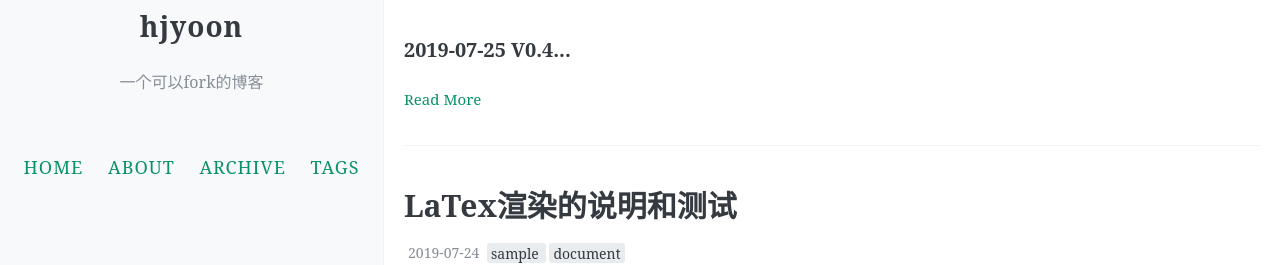
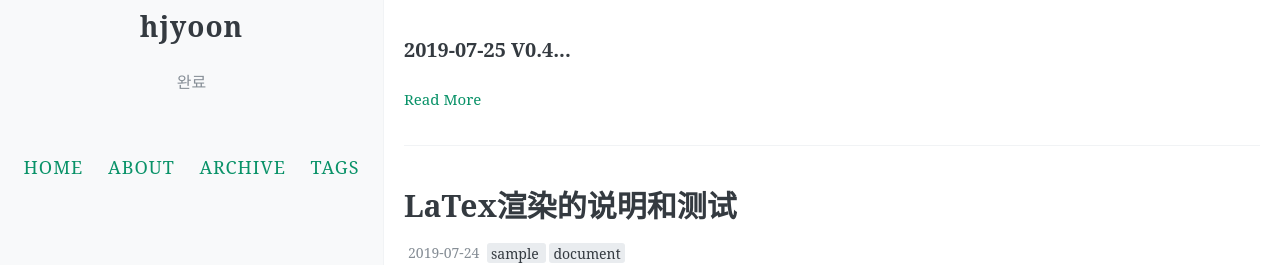
Before and after one commit to hjyoon/hjyoon.github.io, a Jekyll site: the page built from index.html, in a window 1280 px wide. Shown: the part 296-561 px from the top of the page. Built offline with Jekyll 4.4.1, drawn with Linux system fonts in a browser that asks for light colours; the list of posts is cut into pages by our own code; comment, search, counter and statistics services are not loaded.

Commit message:
Update _config.yml

```diff
--- a/_config.yml
+++ b/_config.yml
@@ -7,7 +7,7 @@
 # 井号后面的文字是说明文档，不会被程序读取。
 name: hjyoon
 # 描述/签名
-description: 一个可以fork的博客
+description: 완료
 
 #
 # 下面的设定都是可选的
```
